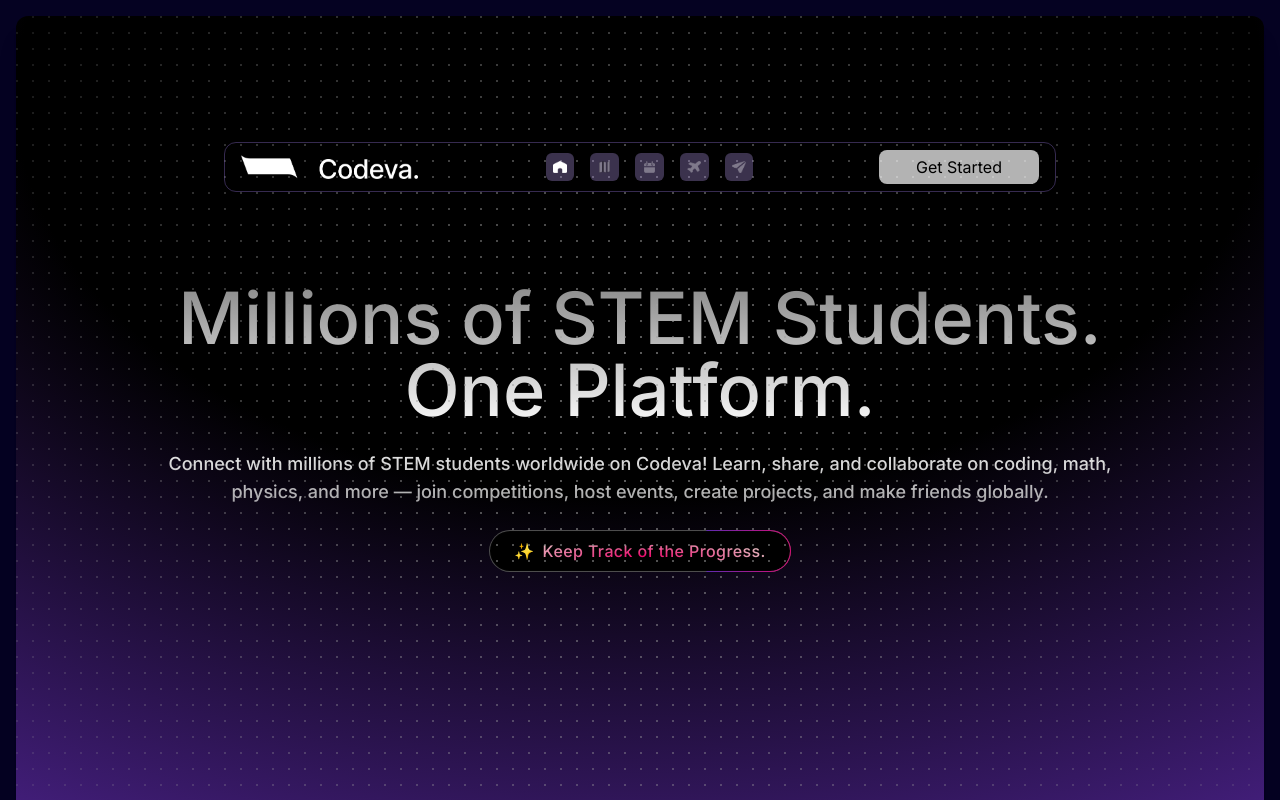
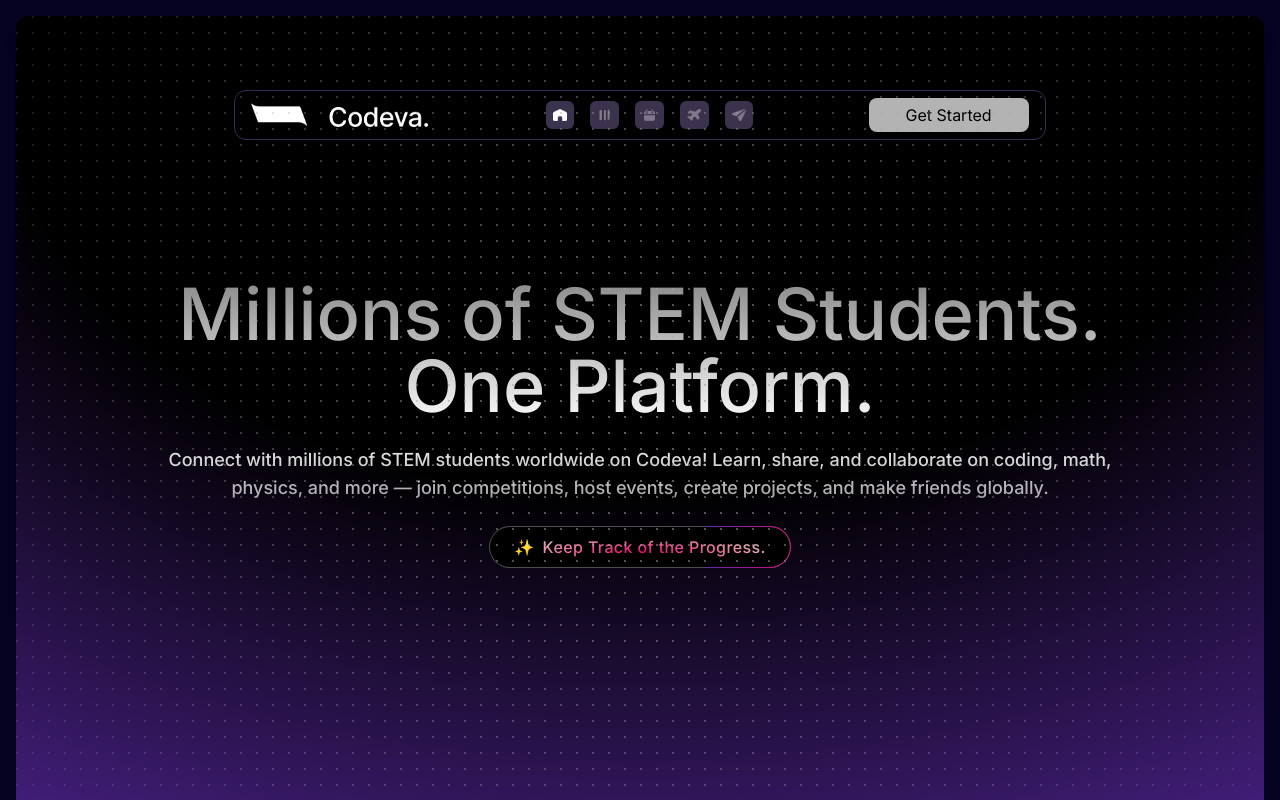
Before and after one commit to SwapnilDass/educodeva-renameFiles, a React (Vite) app: page / in a window 1280 px wide. Shown: the top 800 px of the page. Built offline with nearby package versions, Linux system fonts and the light colour scheme.

Commit message:
Update hero.tsx

```diff
--- a/src/components/pages/landing/hero/hero.tsx
+++ b/src/components/pages/landing/hero/hero.tsx
@@ -14,10 +14,20 @@ import Partners from "../partners/Partners";
 
 export default function Header() {
   return (
-    <section className="relative flex h-fit min-h-screen max-[450px]:min-h-[100vh] rounded-xl overflow-hidden flex-col items-center justify-center gap-y-16 pb-28 pt-8 [background:radial-gradient(125%_125%_at_50%_10%,#000_40%,#5F2BAF_100%)] max-[400px]:gap-y-16 sm:pb-32 md:gap-y-24 md:shadow-xl lg:pb-36">
-      < Navbar />
+    <section
+      className="relative flex h-fit min-h-screen max-[450px]:min-h-[100vh]
+      rounded-xl overflow-hidden flex-col items-center justify-center gap-y-16
+      pb-28 pt-8
+      [background:radial-gradient(125%_125%_at_50%_10%,#000_40%,#5F2BAF_100%)]
+      max-[400px]:gap-y-16 sm:pb-32 md:gap-y-24 md:shadow-xl lg:pb-36"
+    >
+      {/* Navbar moved slightly higher */}
+      <div className="-translate-y-14 w-full flex justify-center">
+        <Navbar />
+      </div>
 
-      <div className="flex flex-col items-center justify-center gap-y-6 text-center">
+      {/* Main content */}
+      <div className="flex flex-col items-center justify-center gap-y-6 text-center -mt-2">
         <BlurFade delay={0.5} inView>
           <h1
             className="text-center text-3xl font-medium max-[400px]:text-[7.5vw] max-[400px]:leading-[9vw] min-[500px]:text-4xl min-[650px]:text-5xl lg:text-6xl xl:text-7xl"
@@ -35,7 +45,7 @@ export default function Header() {
 
         <BlurFade delay={0.75} inView>
           <p
-            className="text- mx-auto w-[90vw] max-w-[950px] text-sm font-medium max-[400px]:w-[95vw] max-[400px]:text-[.775rem] md:w-[80vw] md:text-base lg:text-[1.25em] lg:text-lg"
+            className="mx-auto w-[90vw] max-w-[950px] text-sm font-medium max-[400px]:w-[95vw] max-[400px]:text-[.775rem] md:w-[80vw] md:text-base lg:text-[1.25em] lg:text-lg"
             style={{
               background:
                 "linear-gradient(180deg, #EAEAEA 0%, rgba(234, 234, 234, 0.00) 321.67%)",
@@ -61,7 +71,8 @@ export default function Header() {
             <span
               className="rounded-full"
               onClick={() => {
-                window.location.href = "https://www.instagram.com/codeva.cs/";
+                window.location.href =
+                  "https://www.instagram.com/codeva.cs/";
               }}
             >
               <ShinyButton className="group rounded-full border border-solid border-[rgba(255,255,255,.3)] bg-black px-6 py-2 text-sm max-[400px]:text-xs lg:text-base min-[1350px]:px-8 min-[1350px]:py-4">
@@ -97,15 +108,12 @@ export default function Header() {
         </div>
       </div>
 
-
-
       <DotPattern
         className={cn(
           "[mask-image:radial-gradient(60rem_circle_at_center,white,transparent)]",
-          "z-0",
+          "z-0"
         )}
       />
-
     </section>
   );
 }
```
